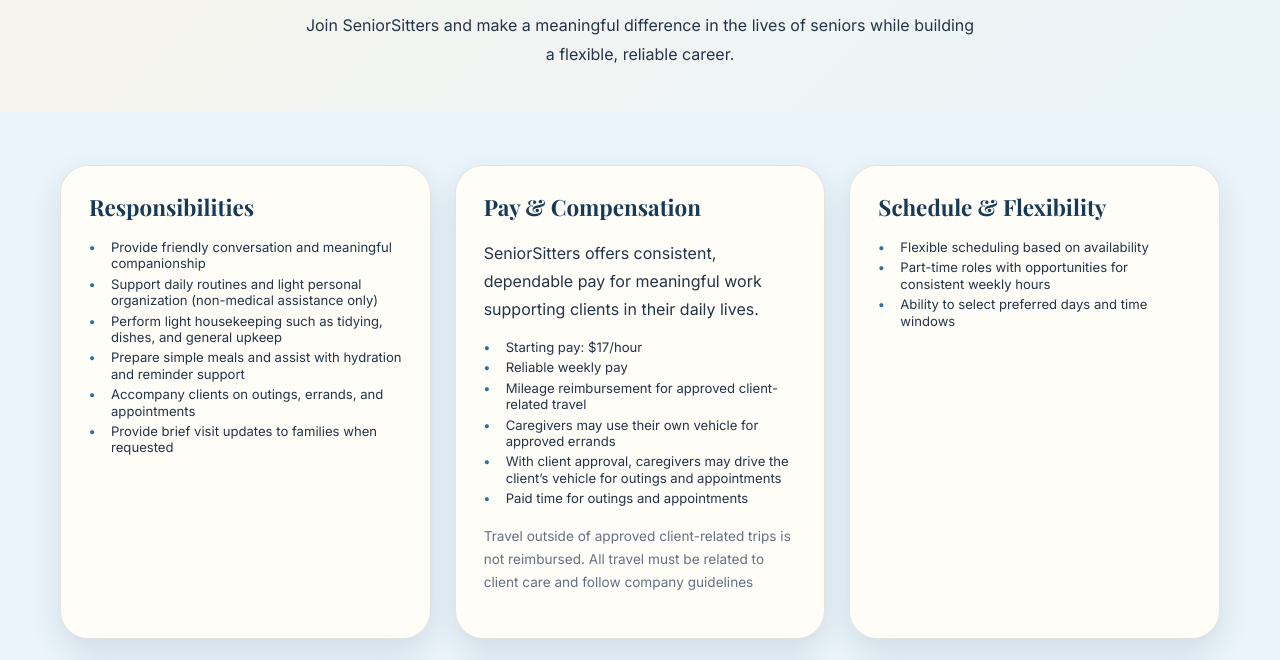
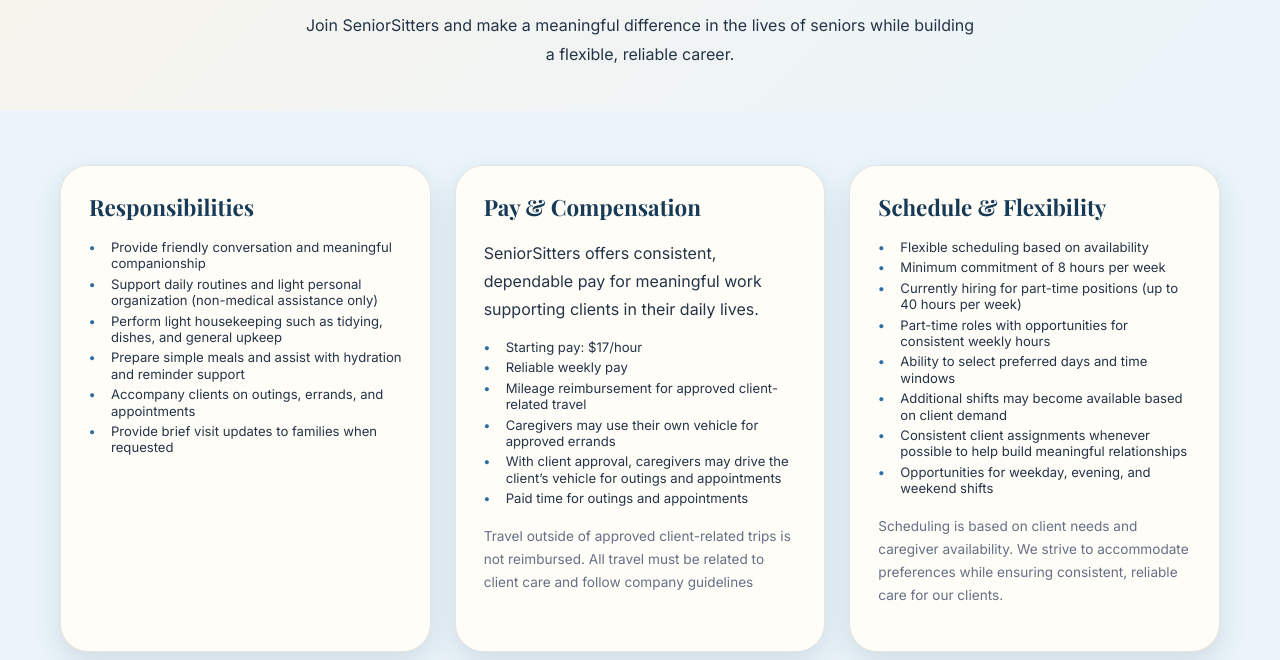
Before and after one commit to ajacobscsgit/SeniorSitters, a plain HTML site: page careers.html in a window 1280 px wide. Shown: the part 254-914 px from the top of the page. Drawn offline with nearby package versions, Linux system fonts and the light colour scheme.

Commit message:
Added description to careers page for clarity and transparency

```diff
--- a/careers.html
+++ b/careers.html
@@ -85,15 +85,22 @@
           <h3>Schedule & Flexibility</h3>
           <ul class="career-list">
             <li>Flexible scheduling based on availability</li>
+            <li>Minimum commitment of 8 hours per week</li>
+            <li>Currently hiring for part-time positions (up to 40 hours per week)</li>
             <li>Part-time roles with opportunities for consistent weekly hours</li>
             <li>Ability to select preferred days and time windows</li>
+            <li>Additional shifts may become available based on client demand</li>
+            <li>Consistent client assignments whenever possible to help build meaningful relationships</li>
+            <li>Opportunities for weekday, evening, and weekend shifts</li>
           </ul>
+          <p class="career-note">Scheduling is based on client needs and caregiver availability. We strive to accommodate preferences while ensuring consistent, reliable care for our clients.</p>
         </div>
 
         <div class="career-card">
           <h3>Benefits & Perks</h3>
           <ul class="career-list">
             <li>Weekly pay</li>
+            <li>Eligible caregivers can earn a $100 Welcome Bonus upon successful completion of onboarding, training, and initial service milestones.</li>
             <li>Flexible scheduling</li>
             <li>Welcome package mailed upon onboarding, including branded apparel and caregiver essentials</li>
             <li>Paid outings (restaurants, parks, events with clients)</li>
```
